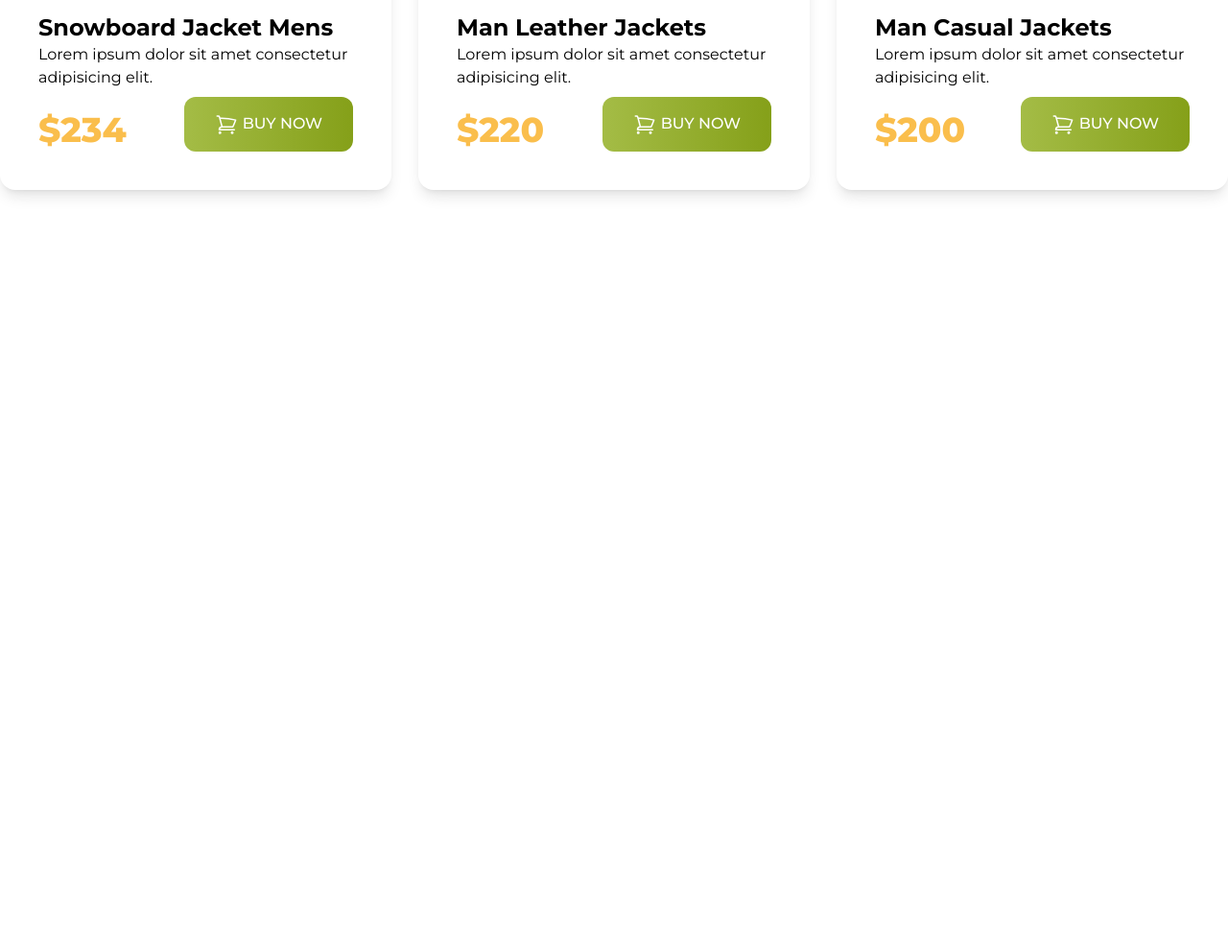
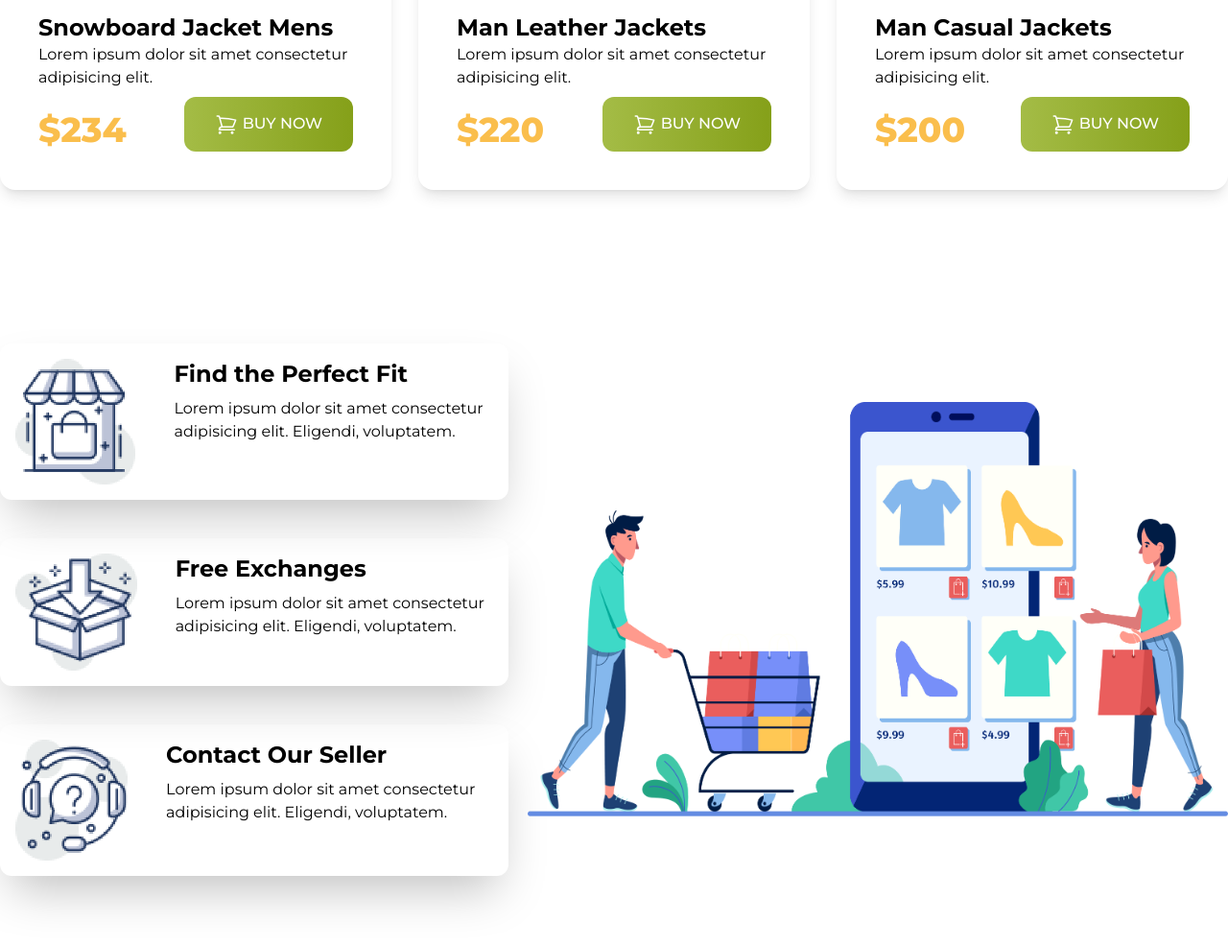
Before and after one commit to rakib4190/penguin-fashion, a plain HTML site: page index.html in a window 1280 px wide. Shown: the part 1917-2902 px from the top of the page at 96% size. Before the commit the page ends 2163 px from the top, so only its background shows below. Drawn offline with nearby package versions, Linux system fonts and the light colour scheme.

Commit message:
choose us section added

```diff
--- a/index.html
+++ b/index.html
@@ -293,6 +293,49 @@
           </div>
         </div>
       </section>
+      <!-- choose us section start here -->
+      <section class="my-40">
+        <div class="flex items-center justify-center gap-5">
+          <div class="grid grid-cols-1 gap-10">
+            <div class="rounded-xl shadow-2xl">
+              <div class="flex gap-10 p-4">
+                <div>
+                  <img src="./icons/house.png" alt="" />
+                </div>
+                <div>
+                  <h2 class="text-2xl font-bold">Find the Perfect Fit</h2>
+                  <p class="mt-2">Lorem ipsum dolor sit amet consectetur adipisicing elit. Eligendi, voluptatem.</p>
+                </div>
+              </div>
+            </div>
+            <div class="rounded-xl shadow-2xl">
+              <div class="flex gap-10 p-4">
+                <div>
+                  <img src="./icons/box.png" alt="" />
+                </div>
+                <div>
+                  <h2 class="text-2xl font-bold">Free Exchanges</h2>
+                  <p class="mt-2">Lorem ipsum dolor sit amet consectetur adipisicing elit. Eligendi, voluptatem.</p>
+                </div>
+              </div>
+            </div>
+            <div class="rounded-xl shadow-2xl">
+              <div class="flex gap-10 p-4">
+                <div>
+                  <img src="./icons/question.png" alt="" />
+                </div>
+                <div>
+                  <h2 class="text-2xl font-bold">Contact Our Seller</h2>
+                  <p class="mt-2">Lorem ipsum dolor sit amet consectetur adipisicing elit. Eligendi, voluptatem.</p>
+                </div>
+              </div>
+            </div>
+          </div>
+          <div class="w-full">
+            <img src="./images/shopping.png" alt="" />
+          </div>
+        </div>
+      </section>
     </main>
   </body>
 </html>
```
